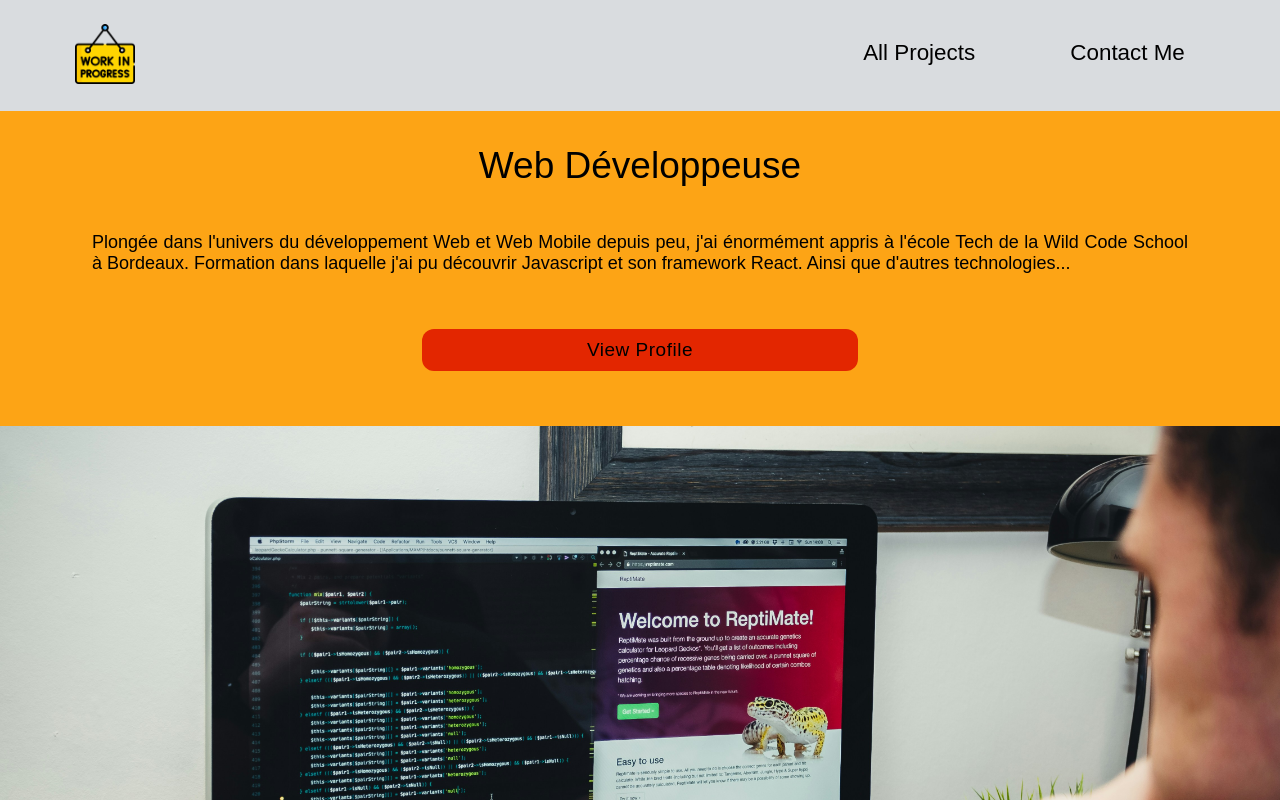
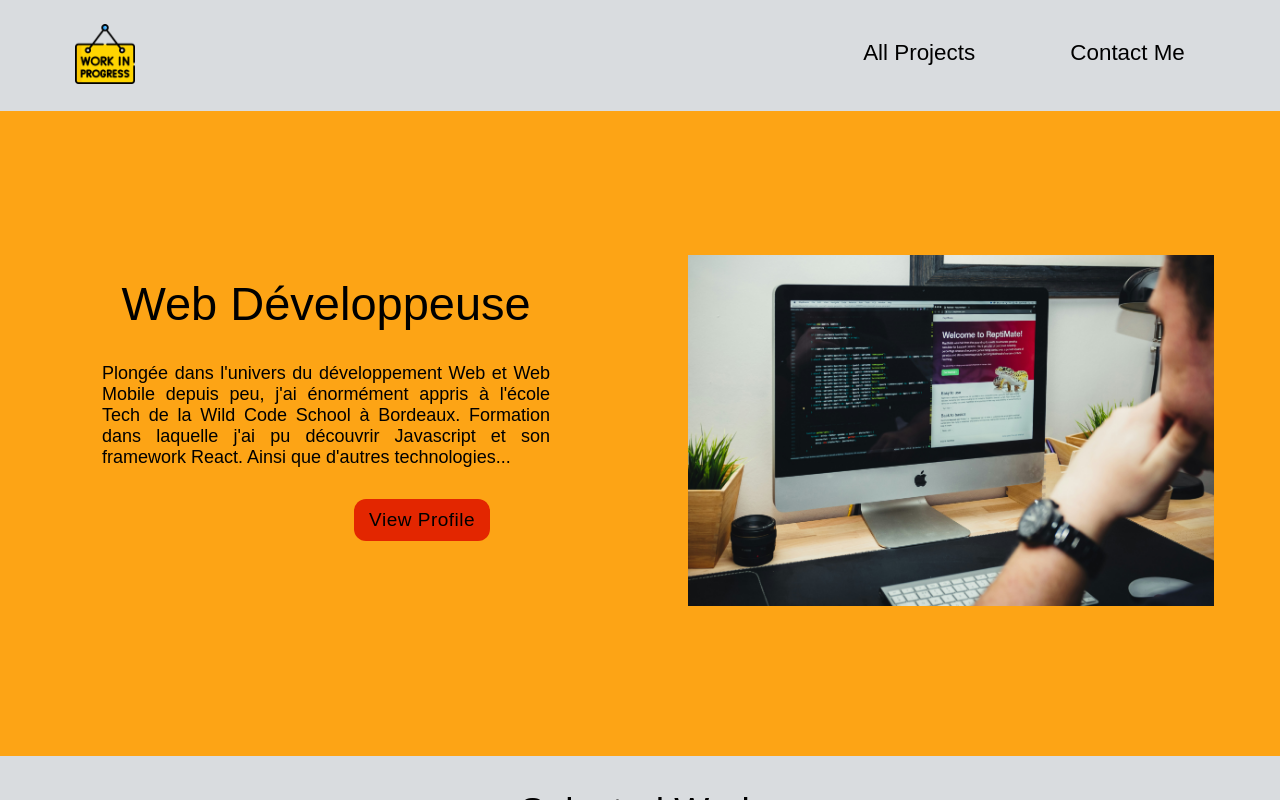
Before and after one commit to cassiopeelaurie/portfolio, a React (Vite) app in the folder frontend/: page / in a window 1280 px wide. Shown: the top 800 px of the page. Built offline with nearby package versions, Linux system fonts and the light colour scheme; a web font is replaced by a local one.

Commit message:
responsive about home done

```diff
--- a/frontend/src/components/buttons/ViewButton.jsx
+++ b/frontend/src/components/buttons/ViewButton.jsx
@@ -1,10 +1,10 @@
 import React from "react";
 import "./viewButton.css";
 
-export default function ViewButton({ buttonName, onClick }) {
+export default function ViewButton({ buttonName, onClick, className }) {
   return (
     <div className="button-view-container">
-      <button className="button-view" onClick={onClick}>
+      <button className={`button-view ${className}`} onClick={onClick}>
         {buttonName}
       </button>
     </div>
--- a/frontend/src/components/header/header.css
+++ b/frontend/src/components/header/header.css
@@ -35,6 +35,9 @@ body {
     height: auto;
     margin-left: 75px;
   }
+  .logo-img:hover {
+    cursor: pointer;
+  }
 
   .titles {
     display: flex;
@@ -46,4 +49,7 @@ body {
     padding-bottom: 3.8vh;
     font-size: 1.4vh;
   }
+  .titles:hover {
+    cursor: pointer;
+  }
 }
--- a/frontend/src/components/others/AboutHome.jsx
+++ b/frontend/src/components/others/AboutHome.jsx
@@ -13,17 +13,22 @@ export default function AboutHome() {
 
   return (
     <div className="about-home-container">
+      <div className="div-desktop-responsive">
         <h1 className="title-about-home">Web Développeuse</h1>
         <p className="text-about-home">
           Plongée dans l'univers du développement Web et Web Mobile depuis peu,
-        j'ai énormément appris à l'école Tech de la Wild Code School à Bordeaux.
-        Formation dans laquelle j'ai pu découvrir Javascript et son framework
-        React. Ainsi que d'autres technologies...
+          j'ai énormément appris à l'école Tech de la Wild Code School à
+          Bordeaux. Formation dans laquelle j'ai pu découvrir Javascript et son
+          framework React. Ainsi que d'autres technologies...
         </p>
+        <div className="button-about-home-responsive">
           <ViewButton
+            className="button-responsive-home-profil"
             buttonName="View Profile"
             onClick={handleButtonProfileClick}
           />
+        </div>
+      </div>
       <div className="img-about-home">
         <img className="img-home" src={Learn} alt="logo" />
       </div>
--- a/frontend/src/components/others/aboutHome.css
+++ b/frontend/src/components/others/aboutHome.css
@@ -31,32 +31,27 @@ h1 {
 }
 
 @media screen and (min-width: 768px) {
-  .about-cards-container {
+  .about-home-container {
     display: flex;
-    justify-content: space-between;
-    align-items: center;
-    height: auto;
-    margin: 30px 40px;
+    padding-top: 25vh;
+    padding-bottom: 150px;
+  }
+  .div-desktop-responsive {
+    display: block;
     width: 90%;
-    background-color: rgb(247, 200, 200);
-    border-radius: 25px;
+    margin-left: 30px;
+    margin-top: 45px;
   }
-
-  .text-about-home {
-    flex: 1;
-    padding: 20px;
+  .title-about-home {
+    font-size: 47px;
   }
-
-  .img-about-home {
-    width: 100%;
+  .button-about-home-responsive {
+    margin-left: auto;
+    margin-top: -20px;
+    width: 400px;
   }
-
-  .img-home {
-    flex: 1;
-  }
-
-  .name-cards {
-    font-family: var(--police-general);
-    font-size: 20px;
+  .button-responsive-home-profil:hover {
+    color: white;
+    cursor: pointer;
   }
 }
```
Lines whose indentation alone changed are shown as unchanged.
